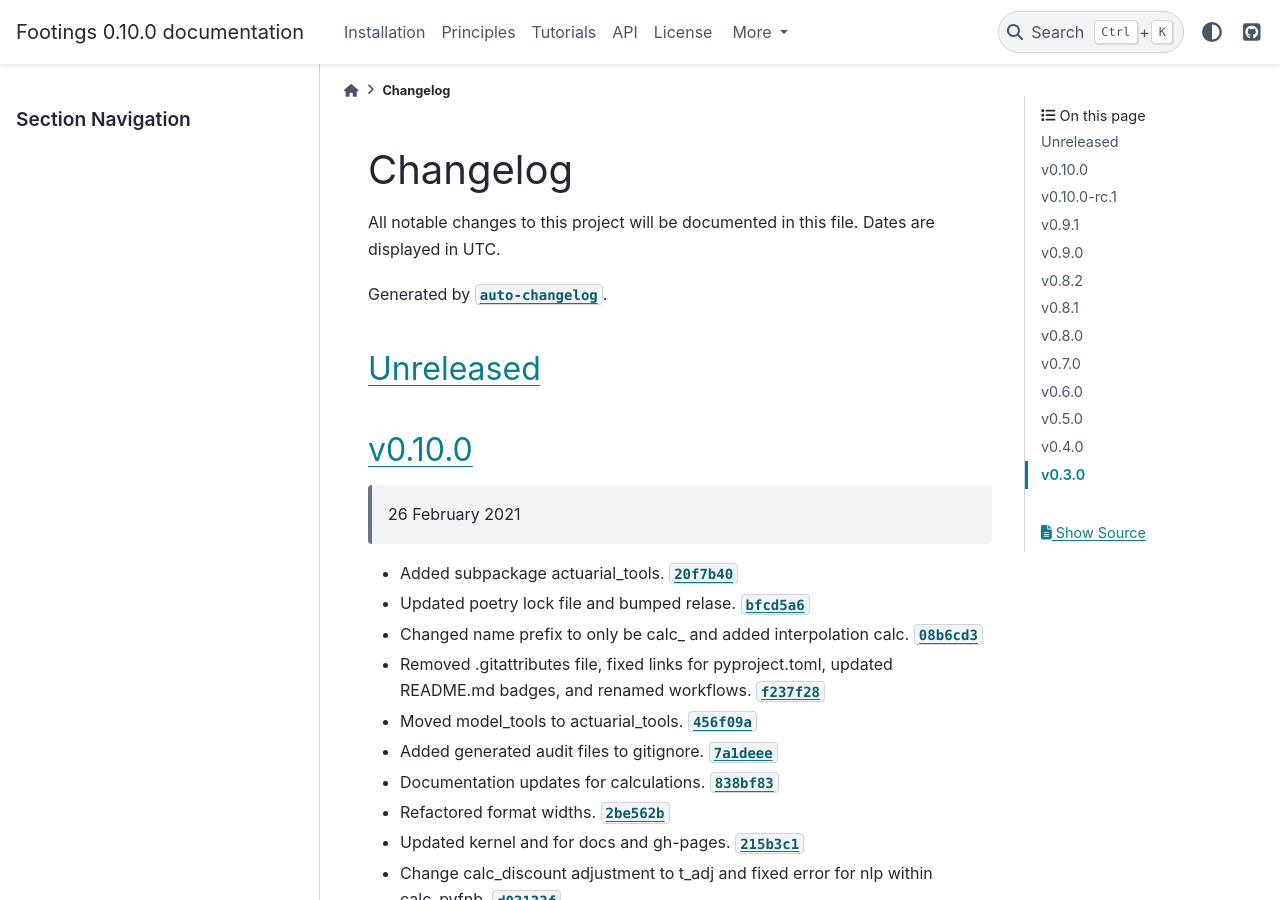
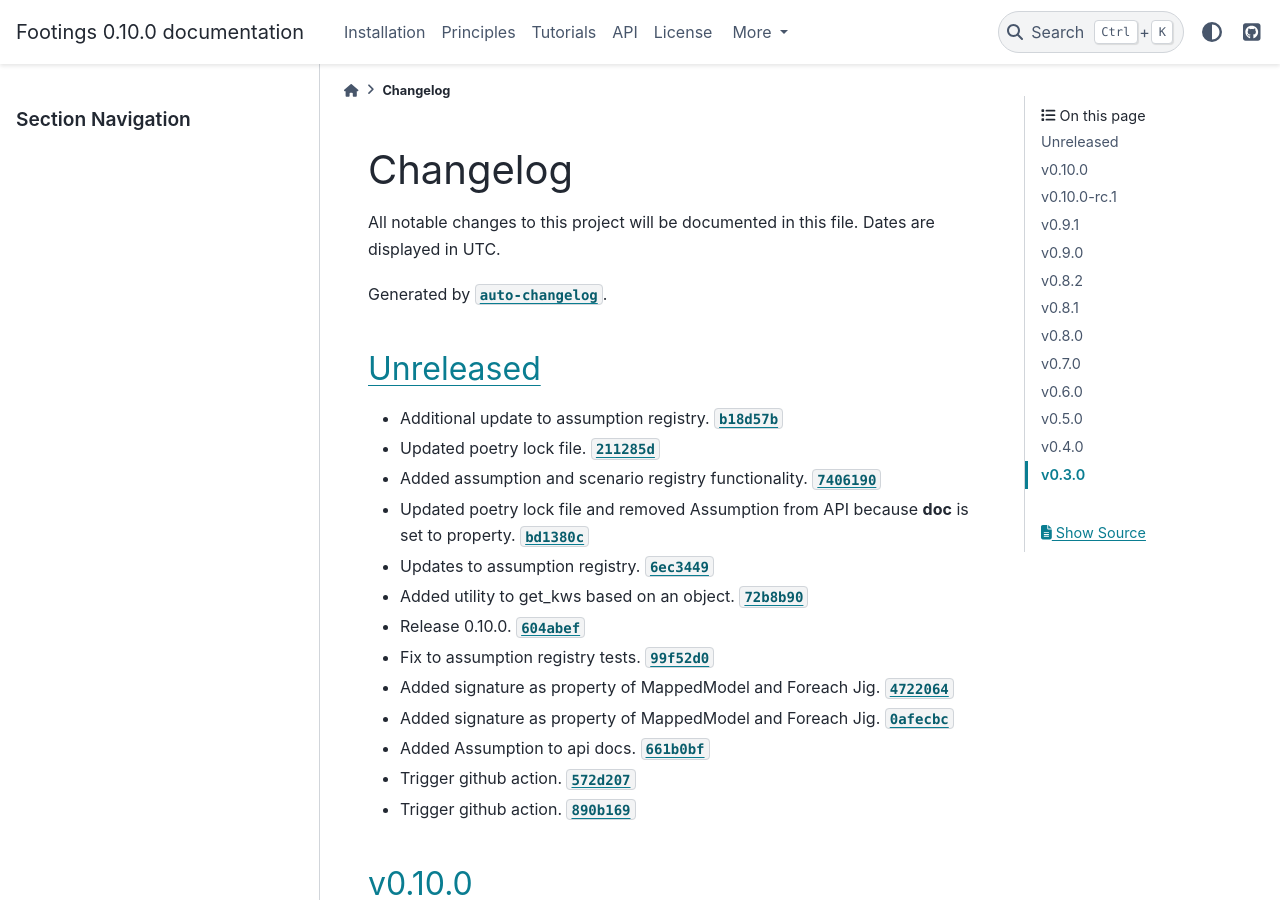
Before and after one commit to footings/footings, a Sphinx documentation site: the page built from docs/changelog.md, in a window 1280 px wide and 900 px high. Built offline with Sphinx 7.4.7 and the PyData theme 0.15.4, drawn with Linux system fonts in a browser that asks for light colours; the version number is read from the project's files by our own code.

Commit message:
Updated changelog.

```diff
--- a/docs/changelog.md
+++ b/docs/changelog.md
@@ -5,6 +5,20 @@ All notable changes to this project will be documented in this file. Dates are d
 Generated by [`auto-changelog`](https://github.com/CookPete/auto-changelog).
 
 #### [Unreleased](https://github.com/dustindall/footings/compare/v0.10.0...HEAD)
+
+- Additional update to assumption registry. [`b18d57b`](https://github.com/dustindall/footings/commit/b18d57be43fed3b460a4a9de03bc98918782840f)
+- Updated poetry lock file. [`211285d`](https://github.com/dustindall/footings/commit/211285d1a256426c5c1b98138f604f3e62f7c5b5)
+- Added assumption and scenario registry functionality. [`7406190`](https://github.com/dustindall/footings/commit/7406190498aed794839f7f54a3a85924ce6d8823)
+- Updated poetry lock file and removed Assumption from API because __doc__ is set to property. [`bd1380c`](https://github.com/dustindall/footings/commit/bd1380c74478b261e733930a4a6cd044444ad607)
+- Updates to assumption registry. [`6ec3449`](https://github.com/dustindall/footings/commit/6ec3449ee36490d3cbb4539763ae867b98bbf9e7)
+- Added utility to get_kws based on an object. [`72b8b90`](https://github.com/dustindall/footings/commit/72b8b90685724225e70b5011193c4772c2f78a1d)
+- Release 0.10.0. [`604abef`](https://github.com/dustindall/footings/commit/604abef4b7af27945114ce2dd0c5b8a3f9887b24)
+- Fix to assumption registry tests. [`99f52d0`](https://github.com/dustindall/footings/commit/99f52d02209d4acee9395cde3c18bfb4f561a0e1)
+- Added signature as property of MappedModel and Foreach Jig. [`4722064`](https://github.com/dustindall/footings/commit/4722064acb6995de978ecb0893dd194496894d12)
+- Added signature as property of MappedModel and Foreach Jig. [`0afecbc`](https://github.com/dustindall/footings/commit/0afecbc37e112a1b954f14a5907571f4cafc386f)
+- Added Assumption to api docs. [`661b0bf`](https://github.com/dustindall/footings/commit/661b0bf946e64c0e38a99d923a8332970d530236)
+- Trigger github action. [`572d207`](https://github.com/dustindall/footings/commit/572d207b771e3f3741f9ae5e8a7c814d4cda722e)
+- Trigger github action. [`890b169`](https://github.com/dustindall/footings/commit/890b16923bc06e931b0d3caa37e9505e77cbe3af)
 
 #### [v0.10.0](https://github.com/dustindall/footings/compare/v0.10.0-rc.1...v0.10.0)
 
```
